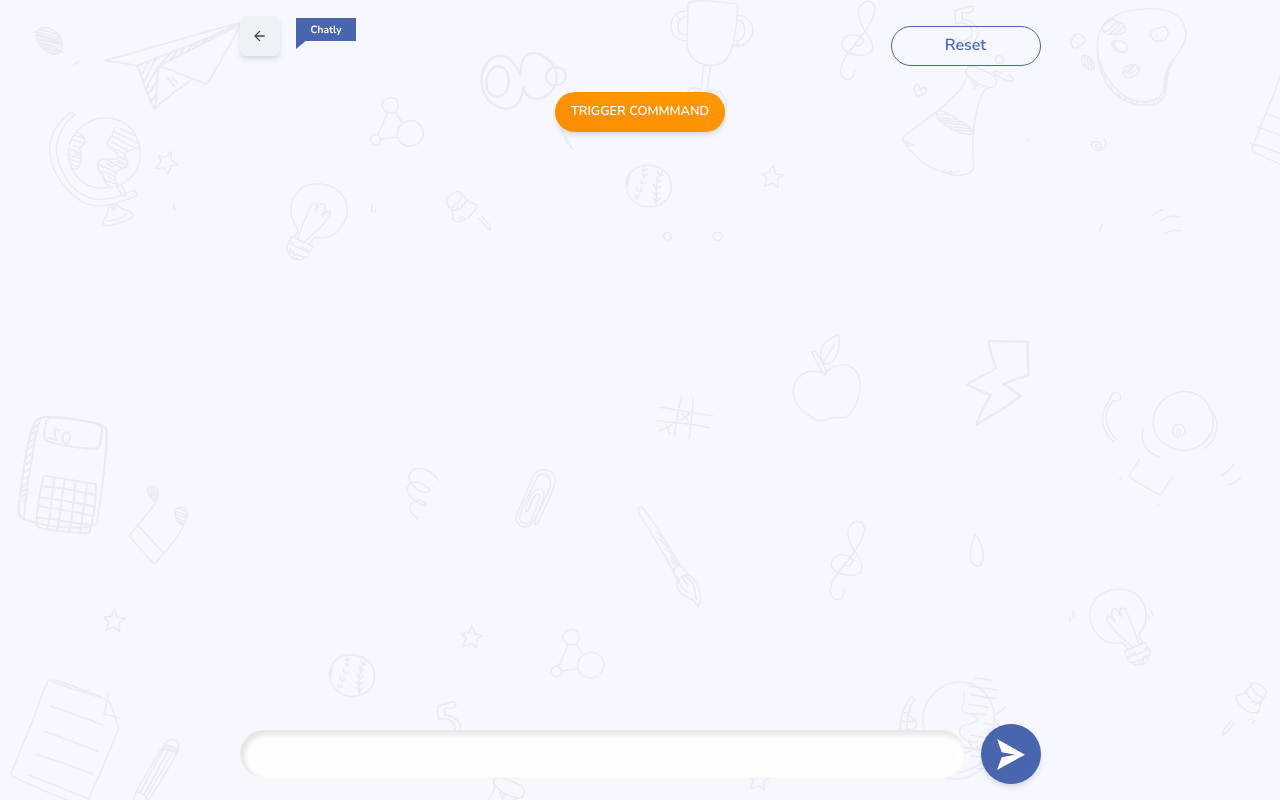
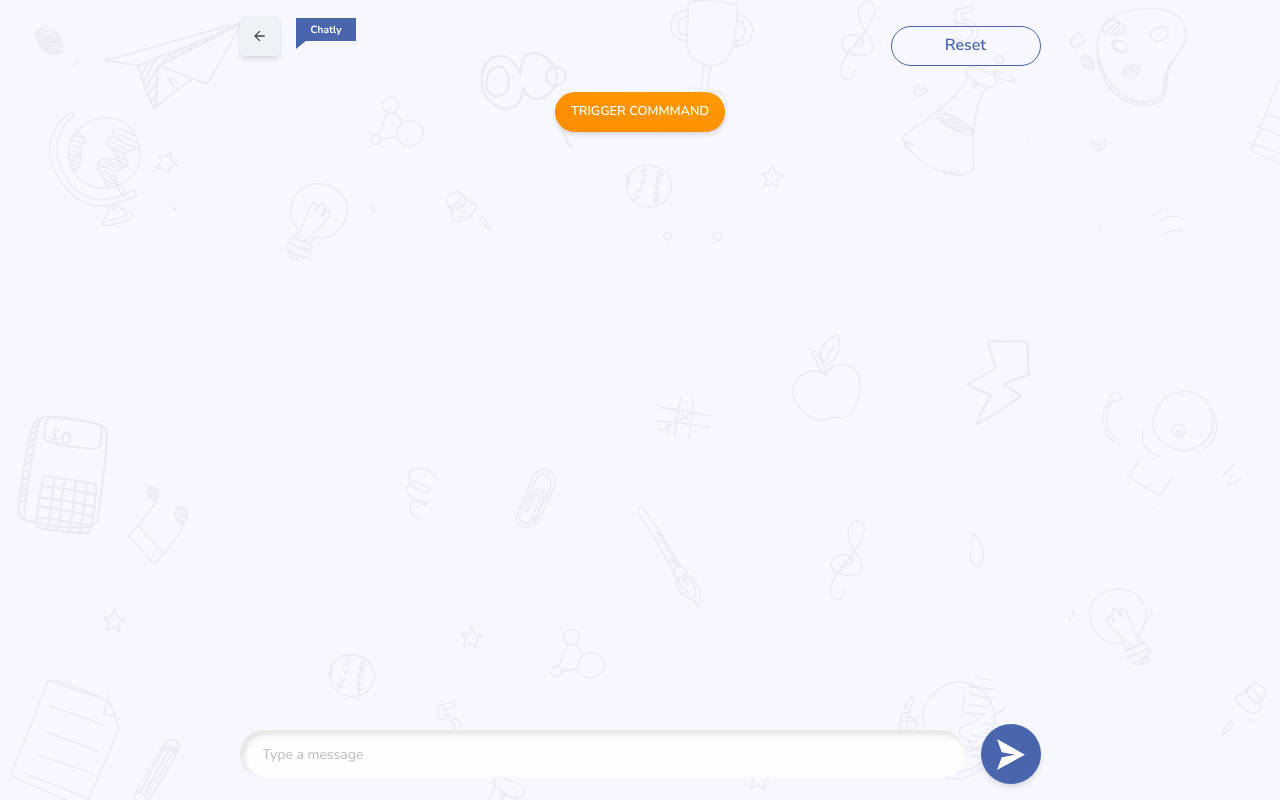
Before and after one commit to caleb-42/chat-app, a React (Create React App) app: page /chat in a window 1280 px wide. Built offline with nearby package versions, Linux system fonts and the light colour scheme; no server answers; sample sign-in values are in the browser's storage.

Commit message:
Update ChatInput.tsx
add placeholder to chat input

```diff
--- a/src/components/templates/Chat/ChatInput.tsx
+++ b/src/components/templates/Chat/ChatInput.tsx
@@ -24,7 +24,7 @@ export const ChatInput = () => {
 
 	return <form onSubmit={emitMsg}>
 		<Box w="100%" display="flex" alignItems="center">
-			<CTextField className="chat-input" value={msg} onChange={(e) => setMsg(e.target.value)} width="100%" />
+			<CTextField placeholder="Type a message" className="chat-input" value={msg} onChange={(e) => setMsg(e.target.value)} width="100%" />
 			<Box ml="1rem">
 				<IconButton _hover={{ bg: 'primary.600' }} type="submit" borderRadius="60px" h="60px" w="60px" bg='primary.400' aria-label="send">
 					<Image src={Assets.SEND_MSG} />
```
